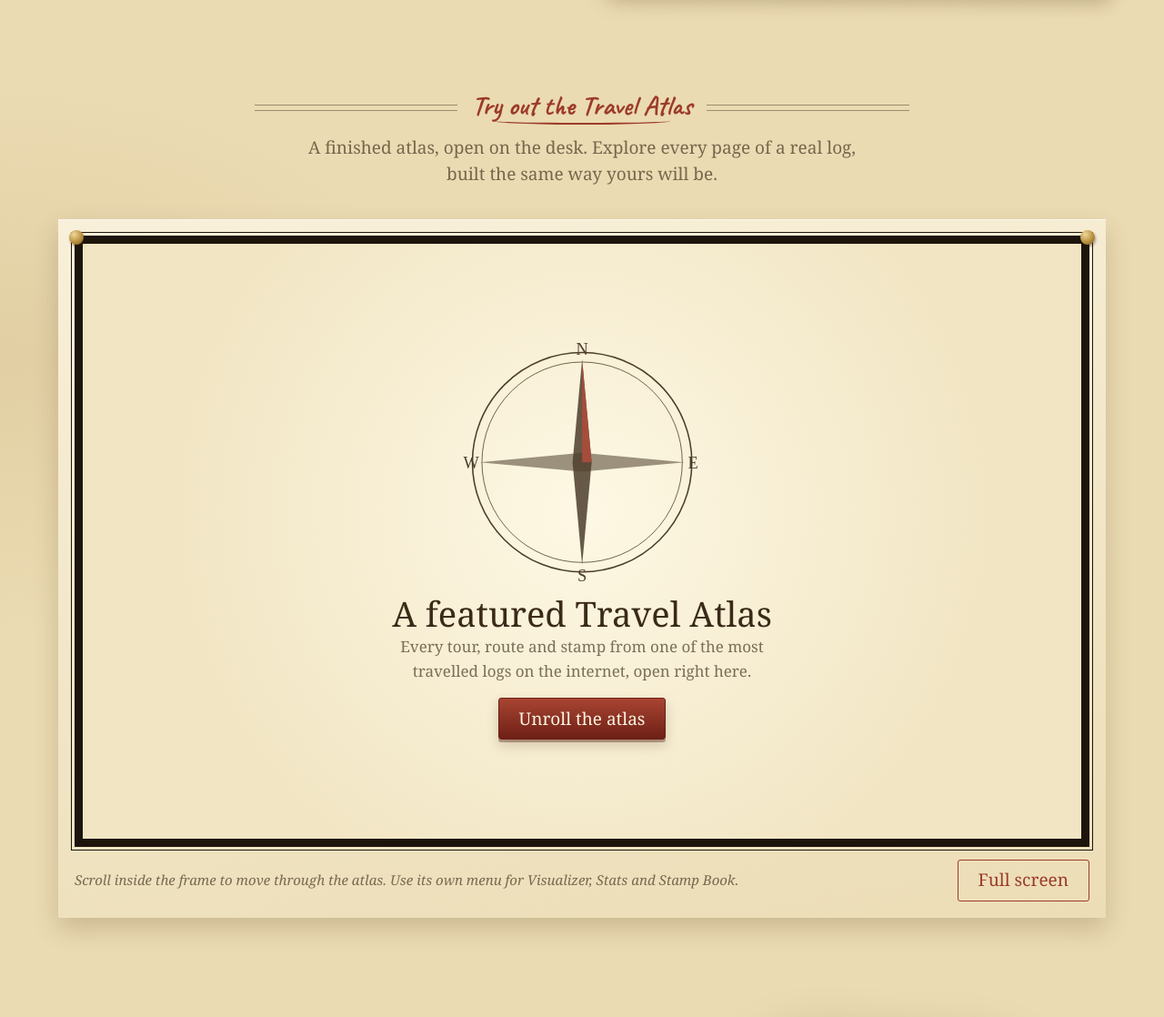
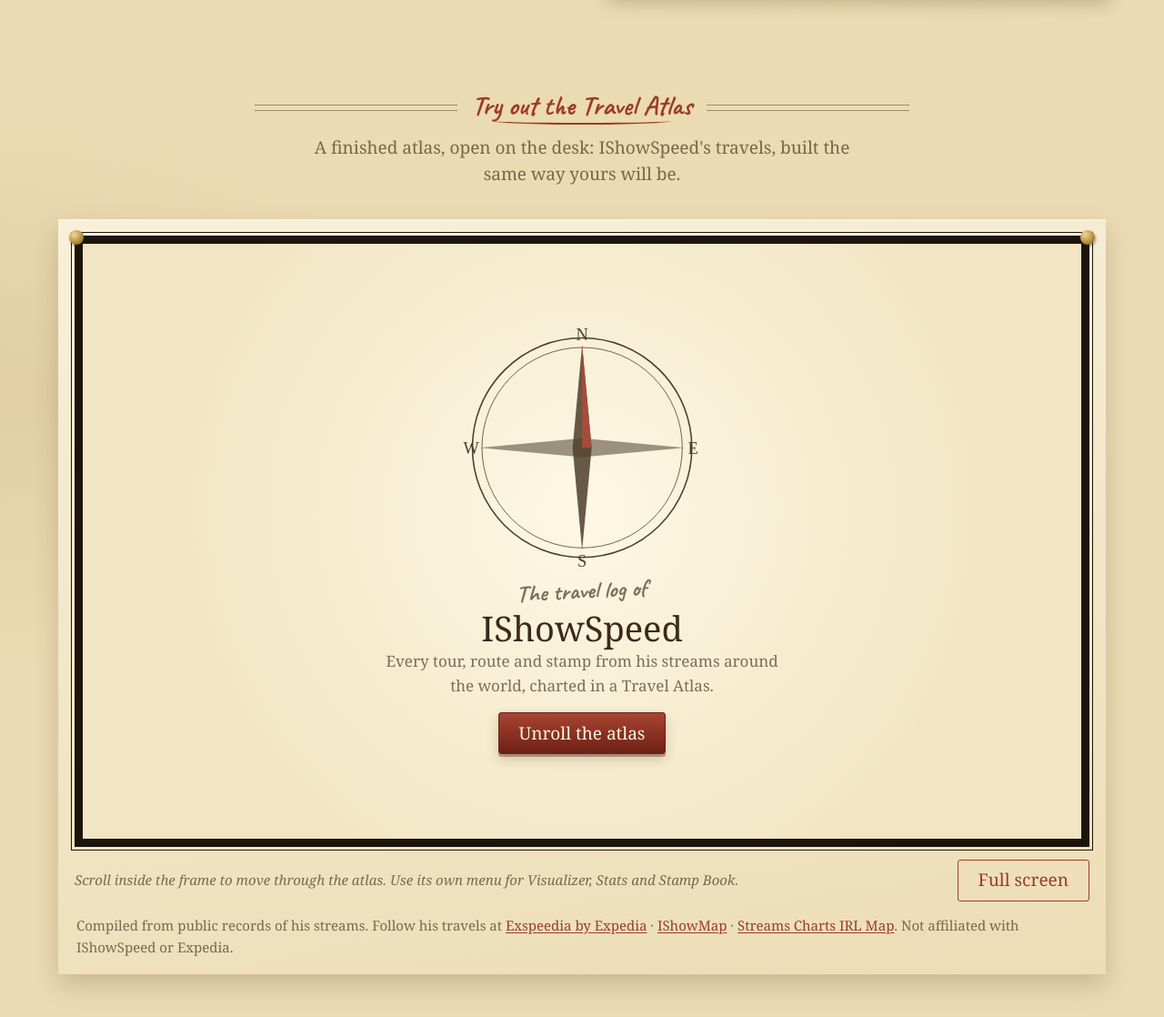
Before and after one commit to skydenson/travel-atlas, a plain HTML site: page index.html in a window 1280 px wide. Shown: the part 1854-2972 px from the top of the page at 91% size. Drawn offline with nearby package versions, Linux system fonts and the light colour scheme; a web font is replaced by a local one.

Commit message:
Name the featured atlas as IShowSpeed's and credit the source maps
Co-Authored-By: Claude Opus 5.5 <noreply@anthropic.com>
Claude-Session: https://claude.ai/code/session_01KKXACyV4ijDM85DYSVqG7y

```diff
--- a/index.html
+++ b/index.html
@@ -133,6 +133,8 @@ html.locked,html.locked body{overflow:hidden;height:100%}
 .cover p{color:var(--faint);max-width:46ch;margin:0 auto 16px}
 .frame-bar{display:flex;justify-content:space-between;align-items:center;gap:10px;flex-wrap:wrap;margin-top:14px}
 .frame-bar span{color:var(--faint);font-size:15px;font-style:italic}
+.srcs{margin:14px 2px 0;font-size:15px;color:var(--faint);line-height:1.6}.srcs a{color:var(--hot);text-decoration:underline;text-underline-offset:2px;white-space:nowrap}
+.who-note{margin:6px 0 0!important;font:700 26px/1 var(--num);color:var(--hot);transform:rotate(-3deg)}
 /* app */
 .app{display:grid;grid-template-columns:minmax(0,1.1fr) minmax(0,.9fr);gap:clamp(24px,5vw,64px);align-items:center}
 .ticket{position:relative;display:grid;grid-template-columns:minmax(0,1fr) 150px;background:linear-gradient(170deg,var(--slip),#EFE0B8);box-shadow:var(--shadow);transform:rotate(-.6deg)}
@@ -230,18 +232,19 @@ footer .wrap{display:flex;gap:18px;justify-content:space-between;flex-wrap:wrap}
 </div></section>
 
 <section class="band" id="featured"><div class="wrap">
-  <div class="sec-intro"><h2 class="sh"><span>Try out the Travel Atlas</span></h2><p class="lede">A finished atlas, open on the desk. Explore every page of a real log, built the same way yours will be.</p></div>
+  <div class="sec-intro"><h2 class="sh"><span>Try out the Travel Atlas</span></h2><p class="lede">A finished atlas, open on the desk: IShowSpeed's travels, built the same way yours will be.</p></div>
   <div class="sheet album">
     <span class="pin" style="left:12px;top:12px"></span><span class="pin" style="right:12px;top:12px"></span>
     <div class="frame" id="frame">
       <div class="cover" id="cover"><div>
         <svg viewBox="0 0 200 200" aria-hidden="true"><circle cx="100" cy="100" r="92" fill="none" stroke="var(--ink)" stroke-width="1.2"/><circle cx="100" cy="100" r="84" fill="none" stroke="var(--ink)" stroke-width=".6"/><g fill="var(--ink)"><path d="M100 14 108 100 100 186 92 100z" opacity=".85"/><path d="M14 100 100 92 186 100 100 108z" opacity=".55"/></g><path d="M100 14 108 100 100 100z" fill="var(--hot)"/><g font-family="IM Fell English SC" font-size="14" fill="var(--ink)" text-anchor="middle"><text x="100" y="10">N</text><text x="100" y="200">S</text><text x="193" y="105">E</text><text x="7" y="105">W</text></g></svg>
-        <h3>A featured Travel Atlas</h3>
-        <p>Every tour, route and stamp from one of the most travelled logs on the internet, open right here.</p>
+        <p class="who-note">The travel log of</p><h3>IShowSpeed</h3>
+        <p>Every tour, route and stamp from his streams around the world, charted in a Travel Atlas.</p>
         <button class="btn" type="button" id="openAtlas">Unroll the atlas</button>
       </div></div>
     </div>
     <div class="frame-bar"><span>Scroll inside the frame to move through the atlas. Use its own menu for Visualizer, Stats and Stamp Book.</span><button class="btn ghost" type="button" id="fullAtlas">Full screen</button></div>
+    <p class="srcs">Compiled from public records of his streams. Follow his travels at <a href="https://www.exspeedia.com" target="_blank" rel="noopener">Exspeedia by Expedia</a> · <a href="https://ishowmap.com" target="_blank" rel="noopener">IShowMap</a> · <a href="https://streamscharts.com/tools/irl-map" target="_blank" rel="noopener">Streams Charts IRL Map</a>. Not affiliated with IShowSpeed or Expedia.</p>
   </div>
 </div></section>
 
@@ -336,13 +339,13 @@ document.getElementById('clearAll').addEventListener('click',()=>{picks.clear();
 
 // featured atlas, loaded only when asked
 const frame=document.getElementById('frame');
-function openAtlas(){if(frame.querySelector('iframe'))return;const f=document.createElement('iframe');f.src='featured-atlas.html';f.title='Featured Travel Atlas';f.setAttribute('allow','fullscreen');frame.appendChild(f);document.getElementById('cover').remove();
+function openAtlas(){if(frame.querySelector('iframe'))return;const f=document.createElement('iframe');f.src='featured-atlas.html';f.title='IShowSpeed Travel Atlas';f.setAttribute('allow','fullscreen');frame.appendChild(f);document.getElementById('cover').remove();
   if('IntersectionObserver' in window)new IntersectionObserver(es=>es.forEach(e=>{if(!e.isIntersecting){try{f.contentWindow.globeSleep&&f.contentWindow.globeSleep()}catch(x){}}})).observe(frame)}
 const small=()=>matchMedia('(max-width:760px)').matches;
 let tk=null;
 function openTakeover(){
-  if(!tk){tk=document.createElement('div');tk.className='takeover';tk.setAttribute('role','dialog');tk.setAttribute('aria-label','Featured Travel Atlas');
-    tk.innerHTML='<button class="tk-close" type="button" aria-label="Close the atlas">&times;</button>';const f=document.createElement('iframe');f.src='featured-atlas.html';f.title='Featured Travel Atlas';tk.appendChild(f);document.body.appendChild(tk);
+  if(!tk){tk=document.createElement('div');tk.className='takeover';tk.setAttribute('role','dialog');tk.setAttribute('aria-label','IShowSpeed Travel Atlas');
+    tk.innerHTML='<button class="tk-close" type="button" aria-label="Close the atlas">&times;</button>';const f=document.createElement('iframe');f.src='featured-atlas.html';f.title='IShowSpeed Travel Atlas';tk.appendChild(f);document.body.appendChild(tk);
     tk.querySelector('.tk-close').addEventListener('click',()=>{if(location.hash==='#open-atlas')history.back();else closeTakeover()})}
   tk.classList.add('on');R.classList.add('locked');if(location.hash!=='#open-atlas'){try{location.hash='open-atlas'}catch(e){}}}
 function closeTakeover(){if(!tk)return;tk.classList.remove('on');R.classList.remove('locked');try{tk.querySelector('iframe').contentWindow.globeSleep&&tk.querySelector('iframe').contentWindow.globeSleep()}catch(e){}}
```
